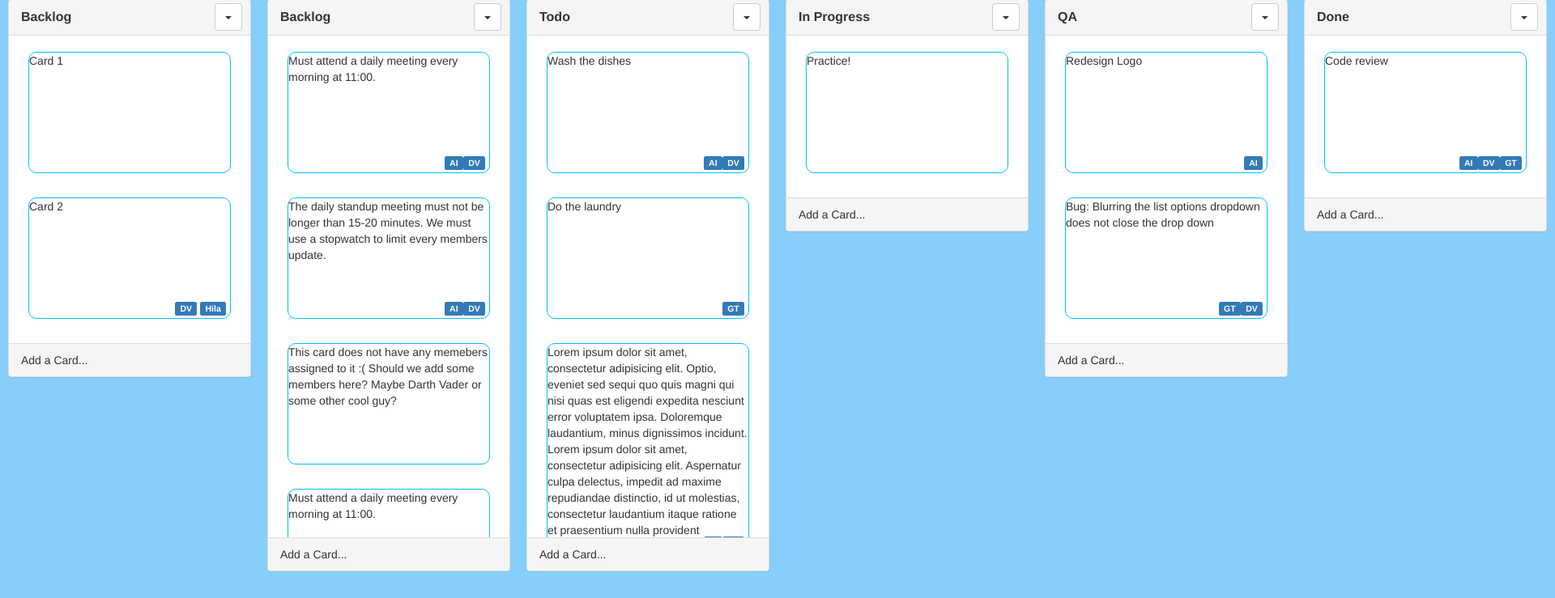
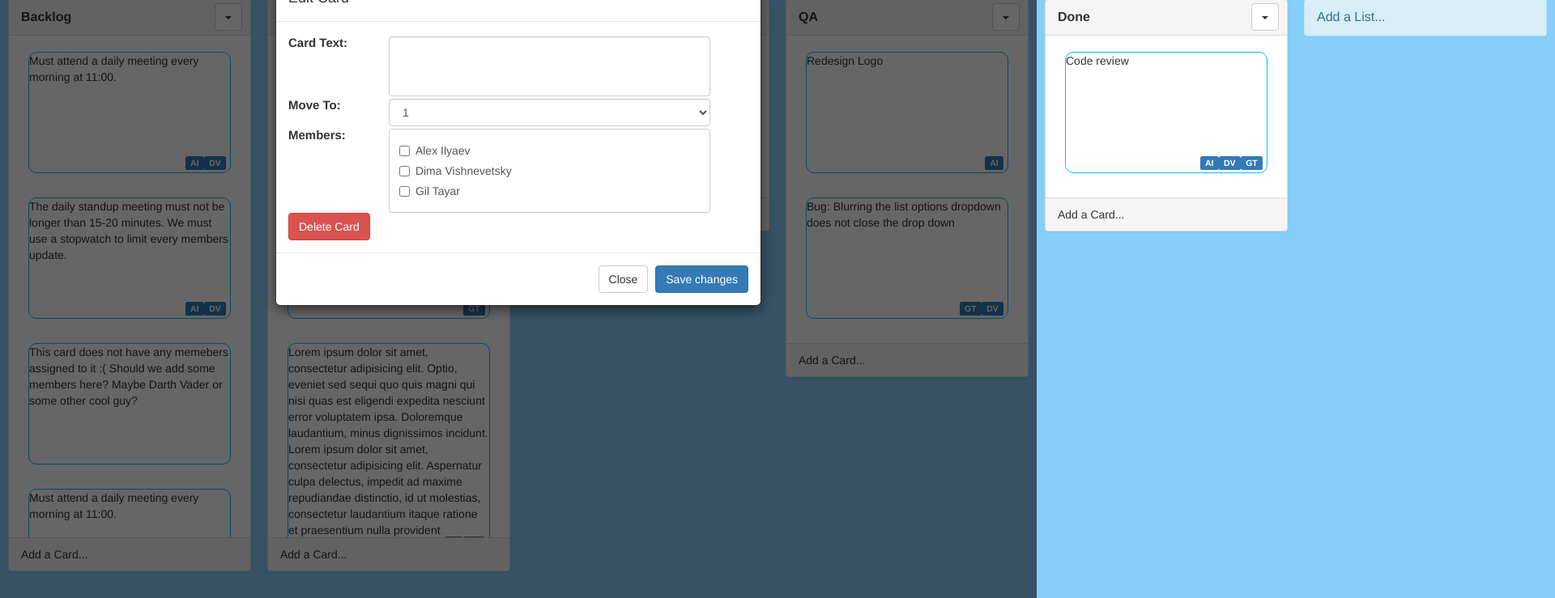
Before and after one commit to HiLuLiT/taskboard, a website: page index.html in a window 1280 px wide. Shown: the part 61-800 px from the top of the page at 81% size, 1920 px wide, since content can reach past the window. Drawn offline with Linux system fonts and the light colour scheme; files whose address does not match are found by name.

Commit message:
added edit modal with toggle

```diff
--- a/JS/main.js
+++ b/JS/main.js
@@ -11,7 +11,7 @@ function addNewList(data) {
      <div class="panel panel-default">
         <div class="panel-heading">
           <span class="span-elm panel-title li-title" >New List</span>
-          <input type="text">
+          <input type="text" class="title-input">
           <div class="dropdown">
             <button class="btn btn-default dropdown-toggle" type="button" id="dropdownMenu1" data-toggle="dropdown"
                     aria-haspopup="true" aria-expanded="true">
@@ -94,6 +94,7 @@ function handleAddingCardEvent(button) {
 function addCard(cardslist, taskData) {
   const newCard = document.createElement('li');
   const editBtn = document.createElement('button');
+  editBtn.addEventListener('click', toggleEditModal);
   const membersDiv = document.createElement('div');
   membersDiv.className = "member-labels";
 
@@ -145,7 +146,7 @@ function makeListSupportTitle() {
   function titleClickHandler(event) {
     // target input (where clicked)
     let target = event.target;
-    const inputElm = target.parentNode.querySelector('input');
+    const inputElm = target.parentNode.querySelector('.title-input');
 
     // hide the clicked span
     target.style.display = 'none';
@@ -157,7 +158,7 @@ function makeListSupportTitle() {
   }
 
 // targets all inputs
-  const titleInput = document.querySelectorAll('.list-li input');
+  const titleInput = document.querySelectorAll('.list-li .title-input');
   for (const title of titleInput) {
     // adds key down event listener and runs function
     title.addEventListener('keydown', titleInputKeyHandler);
@@ -243,24 +244,39 @@ function deleteListItem(event) {
   }
 }
 
-// ==== ADD EDIT OPTION TO CARDS =====
+// ==== opens edit modal =====
+//   function openEditModal(event) {
+//     const modalDisplay = document.querySelector('.mymodal');
+//     modalDisplay.style.display = ('block');
+//   }
 
-// function addEditBtn() {
-//   const editButtons = document.querySelectorAll('.edit-card-btn');
-//   for (const btn of editButtons) {
-//     btn.addEventListener('click', doSomethingToEdit)
-//   }
-//
-//   function doSomethingToEdit(event) {
-//     console.info("hey");
-//   }
-// }
+  function handleClosing () {
+  const closeBtn = document.querySelector('.close-btn');
+  closeBtn.addEventListener('click', toggleEditModal);
+  const closeX = document.querySelector('.close-x');
+  closeX.addEventListener('click', toggleEditModal);
+  }
+
+  function toggleEditModal (event) {
+    const modalDisplay = document.querySelector('.mymodal');
+    if (modalDisplay.style.display === ('block')) {
+      modalDisplay.style.display = ('none');
+    }
+    else {
+      modalDisplay.style.display = ('block');
+    }
+    // if (modalDisplay.style.display = ('block')) {
+    //   modalDisplay.style.display = ('none')
+    // }
+    // else {
+    //   modalDisplay.style.display = ('block');
+    // }
+  }
 /**
  *
  * Init the app
  */
-
-
+handleClosing ();
 targetAllAddCardBtns();
 addListHandler();
 makeListSupportTitle();
--- a/index.html
+++ b/index.html
@@ -21,46 +21,104 @@
 </nav>
 
 <main class="main-section">
+  <div class="modal mymodal" tabindex="-1" role="dialog">
+    <div class="modal-dialog" role="document">
+      <div class="modal-content">
+        <div class="modal-header">
+          <button type="button" class="close" data-dismiss="modal" aria-label="Close"><span class="close-x" aria-hidden="true">&times;</span></button>
+          <h4 class="modal-title">Edit Card</h4>
+        </div>
+        <div class="modal-body">
+
+          <div class="text-area">
+            <span class="text-title">Card Text:</span>
+            <textarea class="form-control text-box" rows="3"></textarea>
+          </div>
+
+          <div class="move-select-list">
+            <span class="text-title">Move To:</span>
+            <select class="form-control select-list-menu">
+              <option>1</option>
+              <option>2</option>
+              <option>3</option>
+              <option>4</option>
+              <option>5</option>
+            </select>
+          </div>
+
+          <span class="text-title">Members:</span>
+          <div class="members-checkbox">
+            <div class="checkbox">
+              <label>
+                <input type="checkbox" value="">
+                Alex Ilyaev
+              </label>
+            </div>
+
+            <div class="checkbox">
+              <label>
+                <input type="checkbox" value="">
+                Dima Vishnevetsky
+              </label>
+            </div>
+
+            <div class="checkbox">
+              <label>
+                <input type="checkbox" value="">
+                Gil Tayar
+              </label>
+            </div>
+          </div>
+          <button type="button" class="btn btn-danger">Delete Card</button>
+        </div>
+        <div class="modal-footer">
+          <button type="button" class="btn btn-default close-btn" data-dismiss="modal">Close</button>
+          <button type="button" class="btn btn-primary">Save changes</button>
+        </div>
+      </div><!-- /.modal-content -->
+    </div><!-- /.modal-dialog -->
+  </div><!-- /.modal -->
+
   <ul class="flex-wrap lists-wrap">
 
-    <li class="list-li">
-      <div class="panel panel-default">
-        <div class="panel-heading">
-          <span class="span-elm panel-title li-title">Backlog</span>
-          <input type="text">
-          <div class="dropdown">
-            <button class="btn btn-default dropdown-toggle" type="button" id="dropdownMenu1" data-toggle="dropdown"
-                    aria-haspopup="true" aria-expanded="true">
-              <span class="caret"></span>
-            </button>
-            <ul class="dropdown-menu" aria-labelledby="dropdownMenu1">
-              <li><a href="#">Delete List</a></li>
-            </ul>
-          </div>
-        </div>
-        <div class="panel-body">
-          <ul class="main-ul">
-            <li class="main-li">Card 1
-              <button type="button" class="btn btn-info edit-card-btn btn-xs">Edit Card</button>
-              <div class="member-labels">
-              <span class="label label-primary"></span>
-              <span class="label label-primary"></span>
-              </div>
-            </li>
-            <li class="main-li">Card 2
-              <button type="button" class="btn btn-info edit-card-btn btn-xs">Edit Card</button>
-              <div class="member-labels">
-                <span class="label label-primary">DV</span>
-                <span class="label label-primary">Hila</span>
-              </div>
-            </li>
-          </ul>
-        </div>
-        <div class="panel-footer">
-          <button class="add-card-btn">Add a Card...</button>
-        </div>
-      </div>
-    </li>
+    <!--<li class="list-li">-->
+      <!--<div class="panel panel-default">-->
+        <!--<div class="panel-heading">-->
+          <!--<span class="span-elm panel-title li-title">Backlog</span>-->
+          <!--<input type="text" class="title-input">-->
+          <!--<div class="dropdown">-->
+            <!--<button class="btn btn-default dropdown-toggle" type="button" id="dropdownMenu1" data-toggle="dropdown"-->
+                    <!--aria-haspopup="true" aria-expanded="true">-->
+              <!--<span class="caret"></span>-->
+            <!--</button>-->
+            <!--<ul class="dropdown-menu" aria-labelledby="dropdownMenu1">-->
+              <!--<li><a href="#">Delete List</a></li>-->
+            <!--</ul>-->
+          <!--</div>-->
+        <!--</div>-->
+        <!--<div class="panel-body">-->
+          <!--<ul class="main-ul">-->
+            <!--<li class="main-li">Card 1-->
+              <!--<button type="button" class="btn btn-info edit-card-btn btn-xs">Edit Card</button>-->
+              <!--<div class="member-labels">-->
+              <!--<span class="label label-primary"></span>-->
+              <!--<span class="label label-primary"></span>-->
+              <!--</div>-->
+            <!--</li>-->
+            <!--<li class="main-li">Card 2-->
+              <!--<button type="button" class="btn btn-info edit-card-btn btn-xs">Edit Card</button>-->
+              <!--<div class="member-labels">-->
+                <!--<span class="label label-primary">DV</span>-->
+                <!--<span class="label label-primary">Hila</span>-->
+              <!--</div>-->
+            <!--</li>-->
+          <!--</ul>-->
+        <!--</div>-->
+        <!--<div class="panel-footer">-->
+          <!--<button class="add-card-btn">Add a Card...</button>-->
+        <!--</div>-->
+      <!--</div>-->
+    <!--</li>-->
 
     <!--<li class="list-li">-->
     <!--<div class="panel panel-default">-->
--- a/main.css
+++ b/main.css
@@ -61,6 +61,7 @@ span {
   top: 50px;
   height: calc(100% - 50px);
   background-color: lightskyblue;
+  overflow: auto;
 }
 
 .navbar-brand {
@@ -127,6 +128,66 @@ position: absolute;
 }
 
 /*//hides all inputs*/
-input {
+.title-input {
   display: none;
 }
+
+/*======= styling for modal =======*/
+.modal-body {
+  width: 100%;
+
+}
+
+
+.text-area {
+
+}
+
+.text-box {
+  width: 70%;
+  display: inline-block;
+  vertical-align: text-top;
+  resize: none;
+}
+
+.text-title {
+  display: inline-block;
+  width: 120px;
+}
+
+
+.select-list-menu {
+  width: 70%;
+  display: inline-block;
+  vertical-align: text-top;
+}
+
+.move-select-list {
+
+}
+
+.members-checkbox {
+  display: inline-block;
+  vertical-align: text-top;
+  width: 70%;
+  padding: 6px 12px;
+  font-size: 14px;
+  line-height: 1.42857143;
+  color: #555;
+  background-color: #fff;
+  background-image: none;
+  border: 1px solid #ccc;
+  border-radius: 4px;
+}
+
+.mymodal {
+  display: block;
+  background-color: rgba(0,0,0,0.6);
+  /*display: none;*/
+}
+
+/*.modal-dialog {*/
+  /*position: absolute;*/
+  /*top: 0;*/
+  /*left: 0;*/
+/*}*/
```
